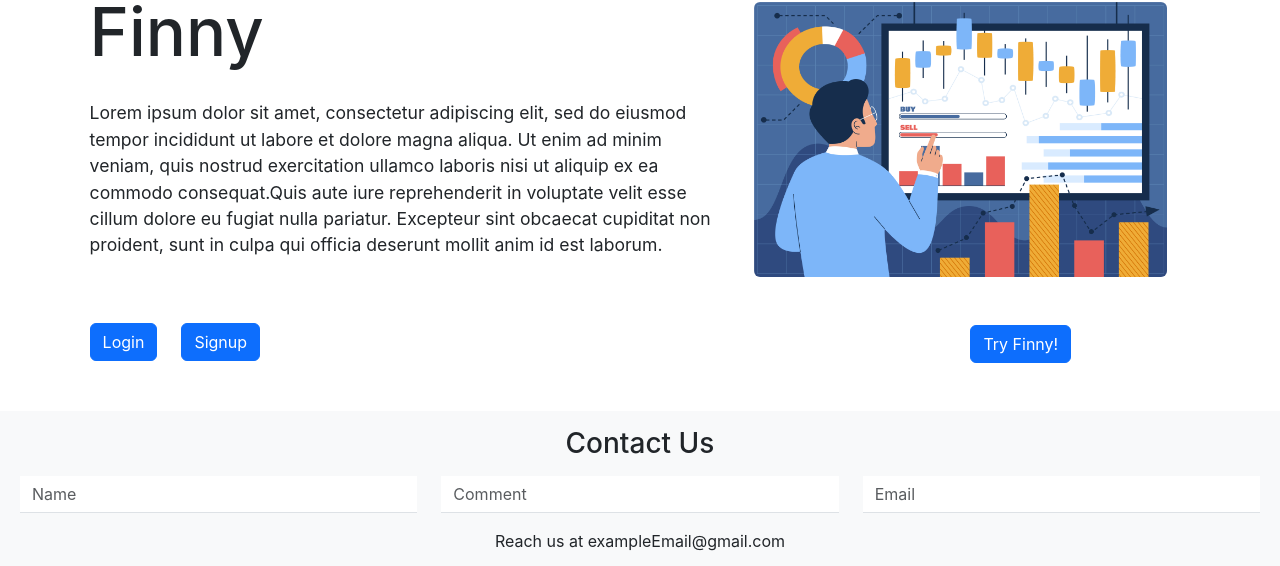
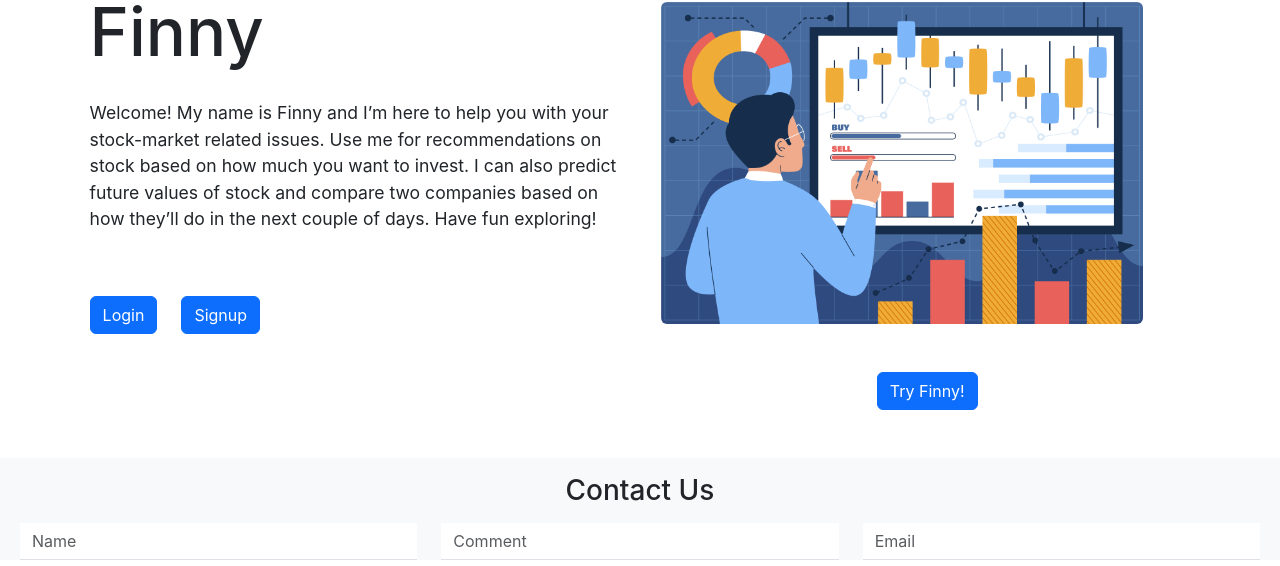
Before and after one commit to GouravChaki/Finny_Chatbot, a React (Create React App) app in the folder frontend/: page / in a window 1280 px wide. Shown: the part 739-1305 px from the top of the page. Built offline with nearby package versions, Linux system fonts and the light colour scheme; what react-chatbot-kit would draw is missing.

Commit message:
changed text on homepage

```diff
--- a/frontend/src/Components/Footer/Footer.js
+++ b/frontend/src/Components/Footer/Footer.js
@@ -13,7 +13,7 @@ export default function Footer() {
                             <div className='col'><input type="email" className="form-control" id="Email" placeholder='Email' /></div>
                             </div>
                         </form>
-                    <p className='mt-3'>Reach us at exampleEmail@gmail.com</p>
+
                 </div>
             </div>
         </div>
--- a/frontend/src/Components/Midpage/Mid.js
+++ b/frontend/src/Components/Midpage/Mid.js
@@ -10,17 +10,11 @@ export default function mid() {
        <h1 style={{marginTop: '-69px',fontSize: '380%' }}>
        Finny
        </h1>
-       <p style={{paddingTop: '20px'}}>Lorem ipsum dolor sit amet, consectetur
-          adipiscing elit, sed do eiusmod tempor
-          incididunt ut labore et dolore magna
-          aliqua. Ut enim ad minim veniam, quis
-          nostrud exercitation ullamco laboris nisi
-          ut aliquip ex ea commodo consequat.Quis aute
-          iure reprehenderit in voluptate velit esse
-          cillum dolore eu fugiat nulla pariatur.
-          Excepteur sint obcaecat cupiditat non proident,
-          sunt in culpa qui officia deserunt mollit anim
-          id est laborum.
+       <p style={{paddingTop: '20px'}}>
+       Welcome! My name is Finny and I’m here to help you with your stock-market related issues.
+       Use me for recommendations on stock based on how much you want to invest.
+       I can also predict future values of stock and compare two companies based on how they’ll do in the next couple of days.
+       Have fun exploring!
       </p>
 
      <button className="btn btn-primary mt-5" type="submit"><Link to="/login" style={{ color: 'inherit', textDecoration: 'inherit'}}>Login</Link></button>
```
